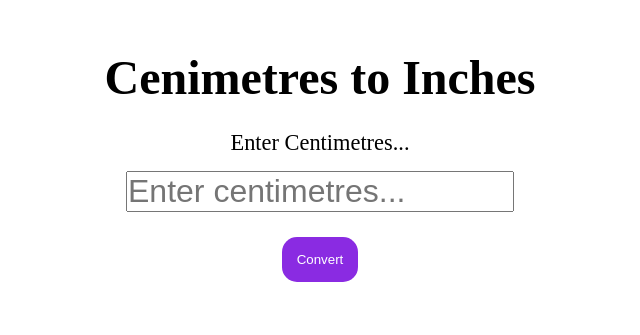
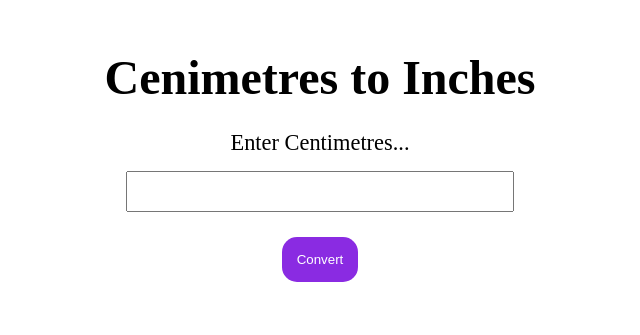
Before and after one commit to mattthehat/mattthehat.github.io, a plain HTML site: page index.html in a window 1280 px wide. Shown: the part 209-544 px from the top of the page, without its empty margins (320-960 px from the left). Drawn offline with Linux system fonts and the light colour scheme.

Commit message:
Update index.html

```diff
--- a/index.html
+++ b/index.html
@@ -10,7 +10,7 @@
 <body>
     <h1>Cenimetres to Inches</h1>
     <label for="cInput">Enter Centimetres...</label>
-    <input type="text" name="cm" id="cInput" placeholder="Enter centimetres...">
+    <input type="text" name="cm" id="cInput">
     <input type="submit" id="submit" value="Convert">
     <div id="result"></div>
     <script src="app.js"></script>
```
